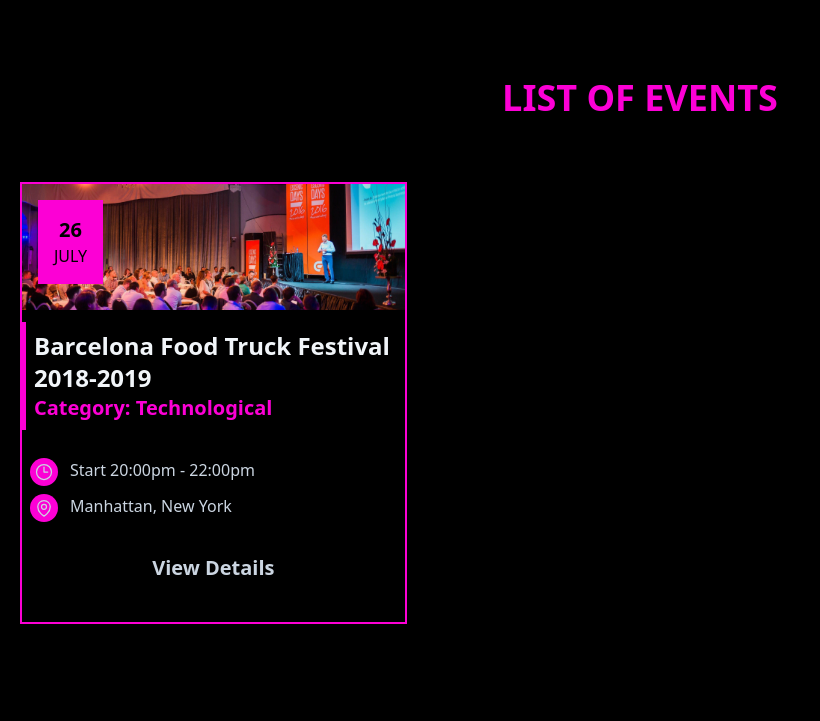
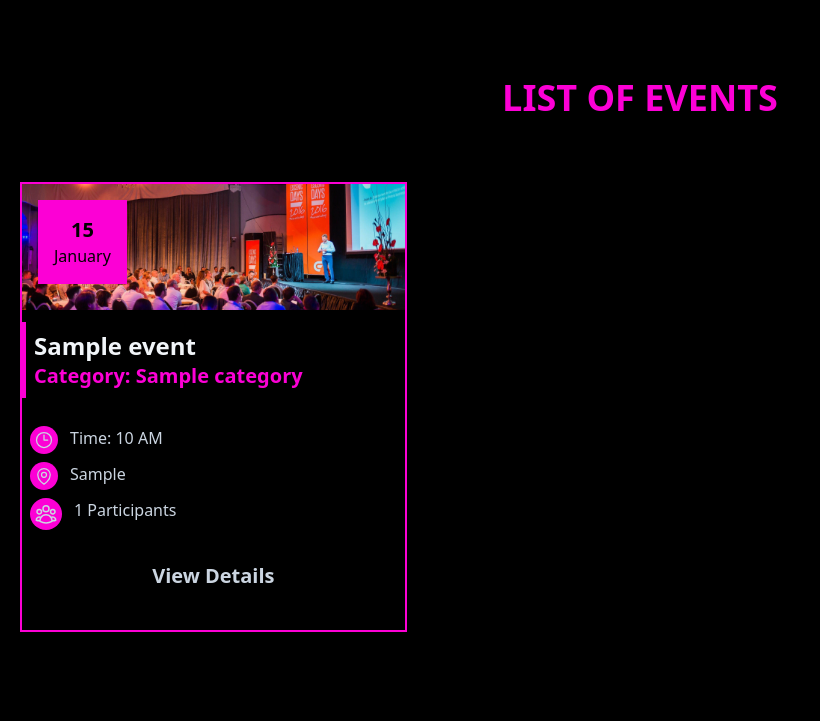
Before and after one commit to MohammadFahad1/Django-Assignment-1-Event-Management-System, a Django app: page / in a window 1280 px wide. Shown: the part 779-1500 px from the top of the page, without its empty margins (0-820 px from the left). Run offline with Django 5.2, Linux system fonts and the light colour scheme; tables that the repository leaves empty hold one stand-in row (values such as "Sample post").

Commit message:
Event details page done

```diff
--- a/events/templates/home_page.html
+++ b/events/templates/home_page.html
@@ -45,16 +45,17 @@
                 <h1 class="text-4xl text-[#FC00D5] text-center font-bold my-16">LIST OF EVENTS</h1>
 
                 <div class="grid grid-cols-1 md:grid-cols-2 lg:grid-cols-3 gap-10">
+                {% for event in events %}
                     {% comment %} Card Items Starts {% endcomment %}
                     <div class="border-2 border-[#FC00D5] relative top-0 left-0">
                         <img src="{% static "images/event1.jpg" %}" alt="" class="w-full">
                         <div class="absolute top-4 left-4 bg-[#FC00D5] p-4 text-center">
-                            <h4 class="text-xl font-extrabold">26</h4>
-                            <p>JULY</p>
+                            <h4 class="text-xl font-extrabold">{{event.date|date:"d"}}</h4>
+                            <p>{{event.date|date:"F"}}</p>
                         </div>
                         <div class="p-2 border-s-4 border-[#FC00D5] my-3">
-                            <h3 class="text-2xl font-bold text-slate-100">Barcelona Food Truck Festival 2018-2019</h3>
-                            <h4 class="text-xl font-bold text-[#FC00D5]">Category: Technological</h4>
+                            <h3 class="text-2xl font-bold text-slate-100">{{event.name}}</h3>
+                            <h4 class="text-xl font-bold text-[#FC00D5]">Category: {{event.category}}</h4>
                         </div>
                         <div class="p-2 text-slate-300">
                             <div class="flex gap-3 my-2">
@@ -63,7 +64,7 @@
                                     <path stroke-linecap="round" stroke-linejoin="round" d="M12 6v6h4.5m4.5 0a9 9 0 1 1-18 0 9 9 0 0 1 18 0Z" />
                                     </svg>
                                 </div>
-                                <span>Start 20:00pm - 22:00pm</span>
+                                <span>Time: {{event.time|date:"f A"}}</span>
                             </div>
 
                             <div class="flex gap-3 my-2">
@@ -73,13 +74,23 @@
                                     <path stroke-linecap="round" stroke-linejoin="round" d="M19.5 10.5c0 7.142-7.5 11.25-7.5 11.25S4.5 17.642 4.5 10.5a7.5 7.5 0 1 1 15 0Z" />
                                     </svg>
                                 </div>
-                                <span>Manhattan, New York</span>
+                                <span>{{event.location}}</span>
                             </div>
 
-                            <a href="/details" class="block px-5 py-3 hover:bg-[#FC00D5] text-xl text-center font-bold my-5 rounded transition-colors">View Details</a>
+                            <div class="flex gap-3 my-2">
+                                <div class="p-1 rounded-full bg-[#FC00D5] text-sm">
+                                    <svg xmlns="http://www.w3.org/2000/svg" fill="none" viewBox="0 0 24 24" stroke-width="1.5" stroke="currentColor" class="size-6">
+                                    <path stroke-linecap="round" stroke-linejoin="round" d="M18 18.72a9.094 9.094 0 0 0 3.741-.479 3 3 0 0 0-4.682-2.72m.94 3.198.001.031c0 .225-.012.447-.037.666A11.944 11.944 0 0 1 12 21c-2.17 0-4.207-.576-5.963-1.584A6.062 6.062 0 0 1 6 18.719m12 0a5.971 5.971 0 0 0-.941-3.197m0 0A5.995 5.995 0 0 0 12 12.75a5.995 5.995 0 0 0-5.058 2.772m0 0a3 3 0 0 0-4.681 2.72 8.986 8.986 0 0 0 3.74.477m.94-3.197a5.971 5.971 0 0 0-.94 3.197M15 6.75a3 3 0 1 1-6 0 3 3 0 0 1 6 0Zm6 3a2.25 2.25 0 1 1-4.5 0 2.25 2.25 0 0 1 4.5 0Zm-13.5 0a2.25 2.25 0 1 1-4.5 0 2.25 2.25 0 0 1 4.5 0Z" />
+                                    </svg>
+                                </div>
+                                <span>{{ event.participants_count }} Participants</span>
+                            </div>
+
+                            <a href="{% url "event-detail" event.id %}" class="block px-5 py-3 hover:bg-[#FC00D5] text-xl text-center font-bold my-5 rounded transition-colors">View Details</a>
                         </div>
                     </div>
                     {% comment %} Card Item Ends {% endcomment %}
+                {% endfor %}
                 </div>
              </section>
             {% comment %} List of all Events {% endcomment %}
--- a/events/urls.py
+++ b/events/urls.py
@@ -3,7 +3,7 @@ from events.views import dashboard, delete_category, delete_event, delete_partic
 
 urlpatterns = [
     path('', home_page),
-    path('details/', event_detail),
+    path('details/<int:id>', event_detail, name='event-detail'),
     path('dashboard/', dashboard, name='dashboard'),
     path('events/', events, name='event-list'),
     path('update_event/<int:id>', update_event, name='update-event'),
--- a/events/views.py
+++ b/events/views.py
@@ -8,10 +8,12 @@ from django.utils.timezone import now
 from django.db.models import Count, Q
 
 def home_page(request):
-    return render(request, 'home_page.html')
+    events = Event.objects.select_related('category').prefetch_related('participants').annotate(participants_count=Count('participants')).order_by('date')
+    return render(request, 'home_page.html', {"events": events})
 
-def event_detail(request):
-    return render(request, 'event_detail.html')
+def event_detail(request, id):
+    event = Event.objects.select_related('category').prefetch_related('participants').get(id=id)
+    return render(request, 'event_detail.html', {"event": event})
 
 def dashboard(request):
     type = request.GET.get('type', 'all')
```
Also changed, not shown: events/templates/event_detail.html (+25 -25 lines).
